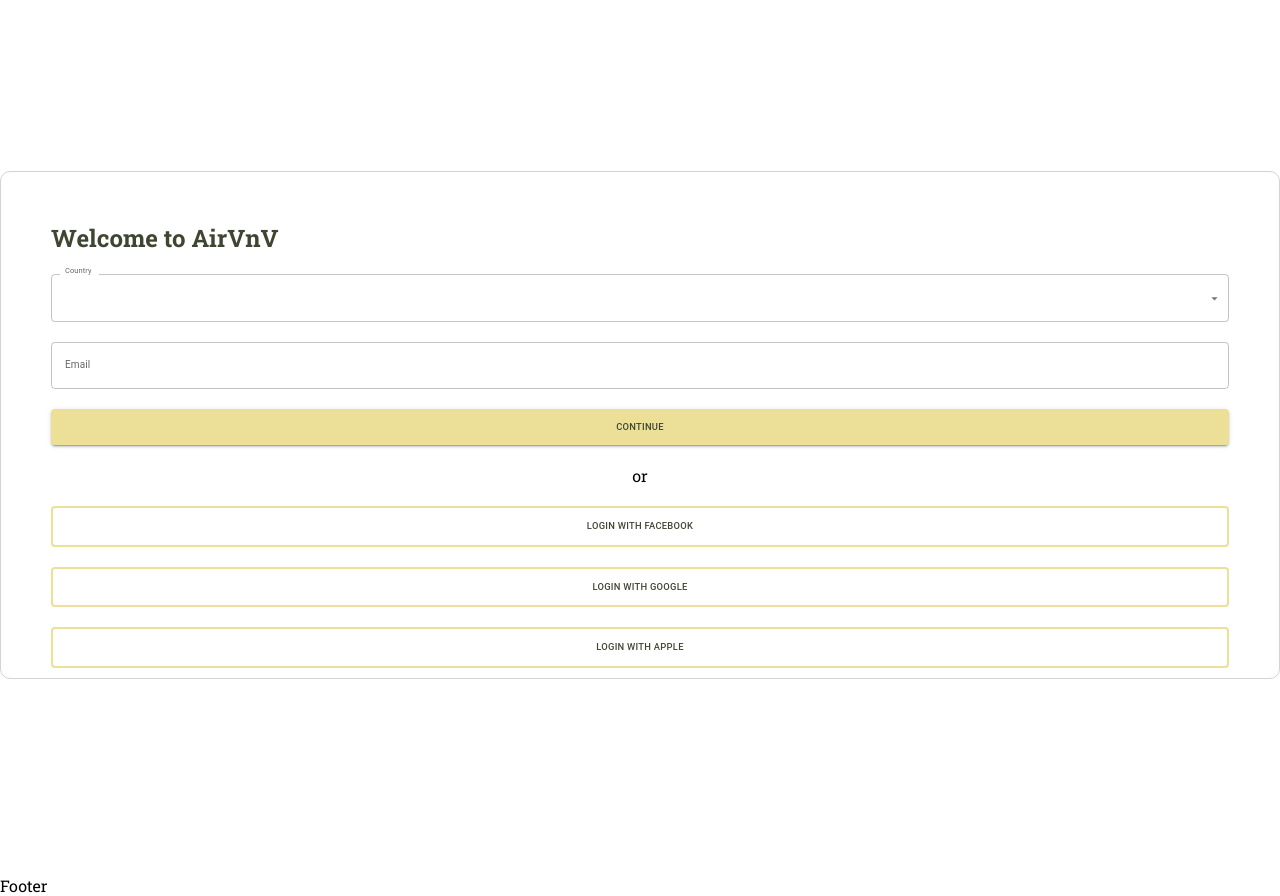
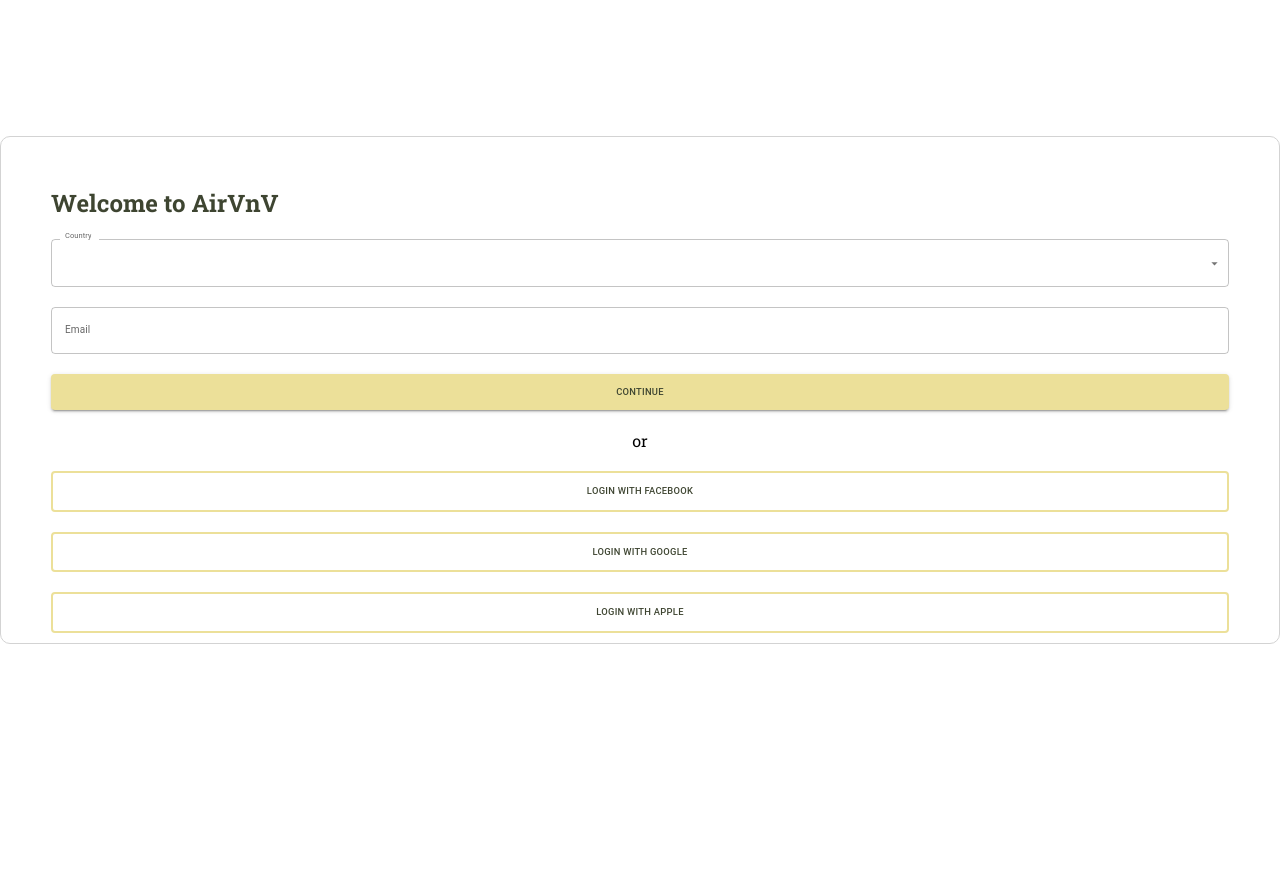
Before and after one commit to aryakrm/AirVnV, a React (Vite) app: page /signin in a window 1280 px wide. Shown: the part 100-996 px from the top of the page. After the commit the page ends 925 px from the top, so only its background shows below. Built offline with nearby package versions, Linux system fonts and the light colour scheme.

Commit message:
still scsss

```diff
--- a/src/pages/SignIn.jsx
+++ b/src/pages/SignIn.jsx
@@ -47,7 +47,7 @@
                         </FormControl>
                         <TextField
                             fullWidth
-                            id="outlined-basic signin-section-form__email fullWidth"
+                            id="signin-section-form__email"
                             label="Email"
                             variant="outlined"
                         />
@@ -85,7 +85,6 @@
                     </form>
                 </section>
             </main>
-            <Footer />
         </div>
     );
 }
--- a/src/styles/_SignIn.scss
+++ b/src/styles/_SignIn.scss
@@ -10,6 +10,7 @@
 
 #signin-section {
     padding: 1rem 5rem;
+    margin-bottom: 7rem;
     padding-top: 5rem;
     min-width: 100%;
     background-color: colors.$primary_background;
@@ -45,6 +46,9 @@
 
         &__email {
             color: colors.$primary_text;
+            &:focus {
+                border-color: red;
+            }
         }
 
         &__continue {
--- a/src/styles/css/index.css
+++ b/src/styles/css/index.css
@@ -154,6 +154,7 @@
 
 #signin-section {
   padding: 1rem 5rem;
+  margin-bottom: 7rem;
   padding-top: 5rem;
   min-width: 100%;
   background-color: var(--primary-background);
@@ -187,6 +188,9 @@
 #signin-section-form__email {
   color: var(--primary-text);
 }
+#signin-section-form__email:focus {
+  border-color: red;
+}
 #signin-section-form__continue {
   padding: 1rem 8rem;
   background-color: var(--primary-button);
```
Also changed, not shown: 1 other file (tests, documents, lock files or other folders).
